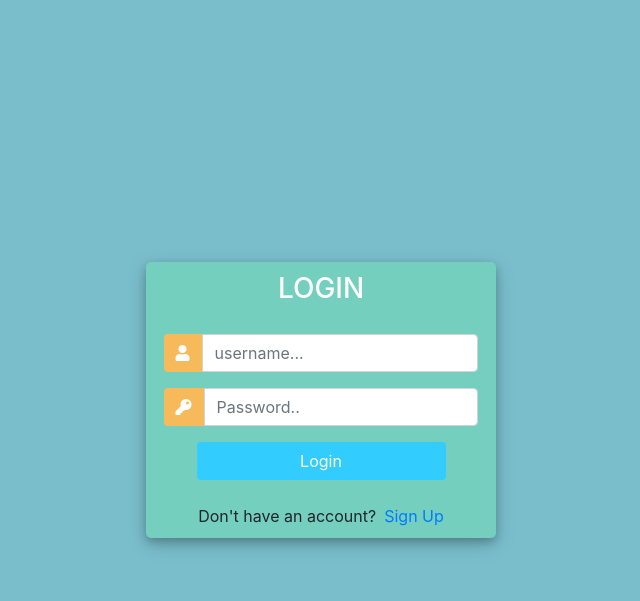
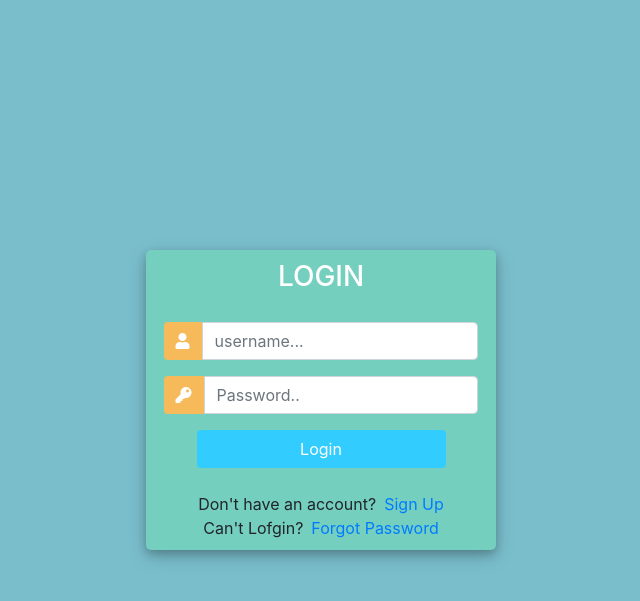
Before and after one commit to jojothomas1515/Tutorial, a Django app: page /login/ in a window 1280 px wide. Shown: the top 601 px of the page, without its empty margins (319-959 px from the left). Run offline with Django 3.2, Linux system fonts and the light colour scheme; some libraries are stand-ins or nearby versions.

Commit message:
auth done

```diff
--- a/accounts/templates/accounts/login.html
+++ b/accounts/templates/accounts/login.html
@@ -114,6 +114,9 @@
                 <div class="d-flex justify-content-center links">
                     Don't have an account? <a href="{% url 'register' %}" class="ml-2">Sign Up</a>
                 </div>
+                <div class="d-flex justify-content-center links">
+                    Can't Lofgin? <a href="{% url 'reset_password' %}" class="ml-2">Forgot Password</a>
+                </div>
 
             </div>
         </div>
```
